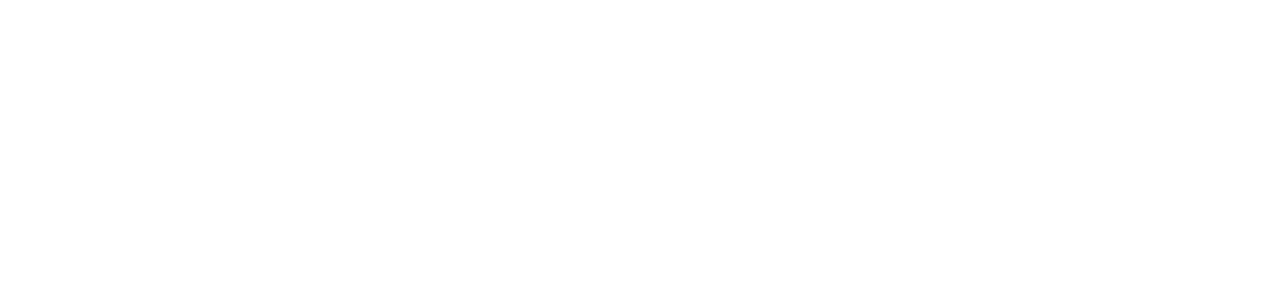
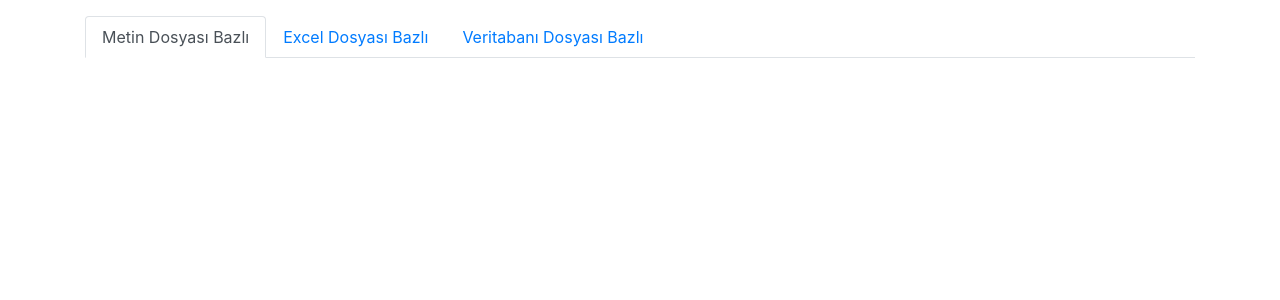
Before and after one commit to samer95/students-management, a React (Create React App) app: page / in a window 1280 px wide. Shown: the top 300 px of the page. Built offline with nearby package versions, Linux system fonts and the light colour scheme.

Commit message:
prepare tabs

```diff
--- a/src/App/index.tsx
+++ b/src/App/index.tsx
@@ -1,12 +1,25 @@
-import React from 'react';
-import logo from '../logo.svg';
+import React, { Component } from 'react';
+import { Tab, Tabs } from "react-bootstrap";
 import './App.css';
 
-function Index() {
-  return (
-    <div>
+const TABS = [
+  { key: 'text', title: 'Metin Dosyası Bazlı', component: null },
+  { key: 'excel', title: 'Excel Dosyası Bazlı', component: null },
+  { key: 'database', title: 'Veritabanı Dosyası Bazlı', component: null },
+]
+
+class Index extends Component {
+  render = () => {
+    return <div className="container mt-3">
+      <Tabs id="main-tabs" defaultActiveKey={TABS[0].key}>
+        {TABS.map(tab =>
+            <Tab eventKey={tab.key} title={tab.title} key={tab.key}>
+              {tab.component}
+            </Tab>
+        )}
+      </Tabs>
     </div>
-  );
+  }
 }
 
 export default Index;
```
